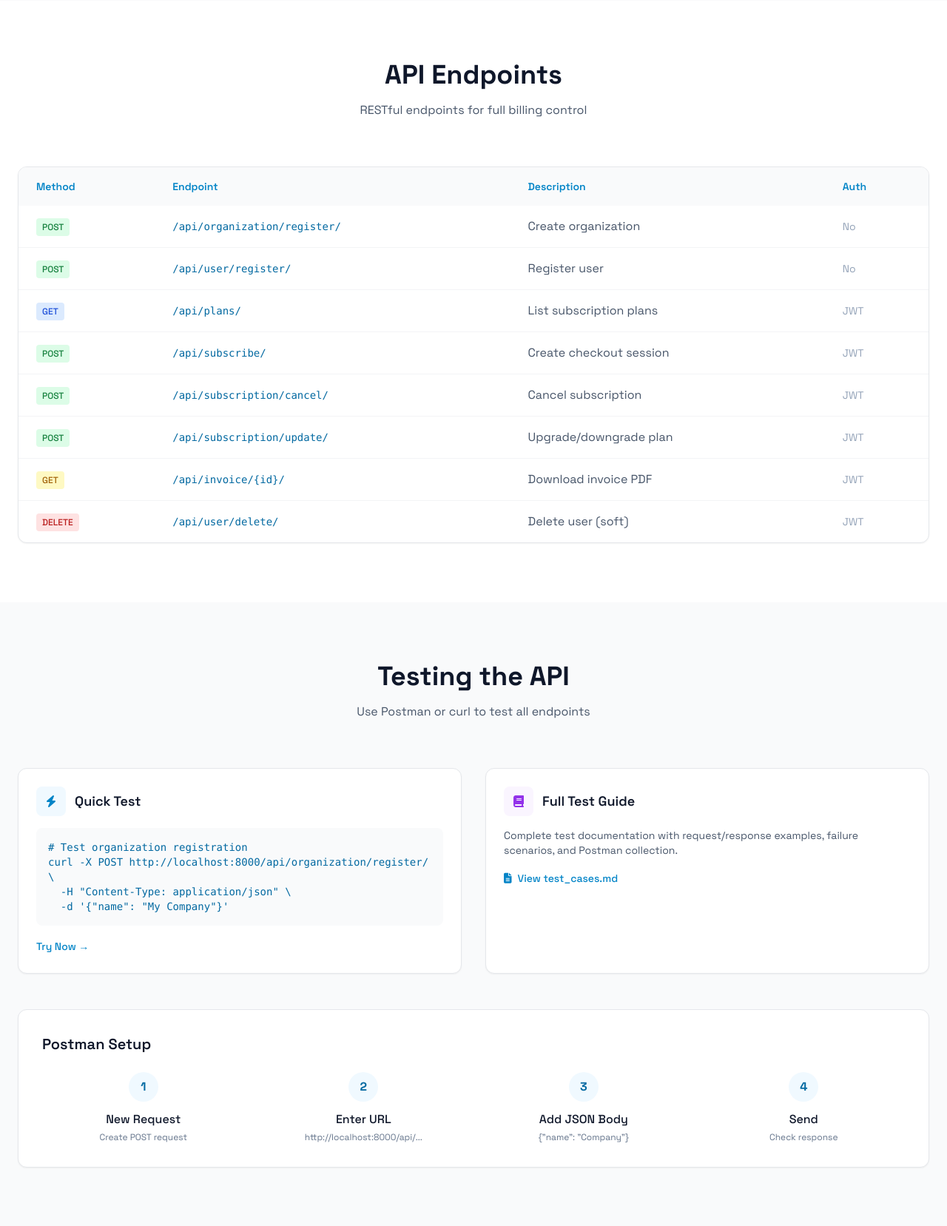
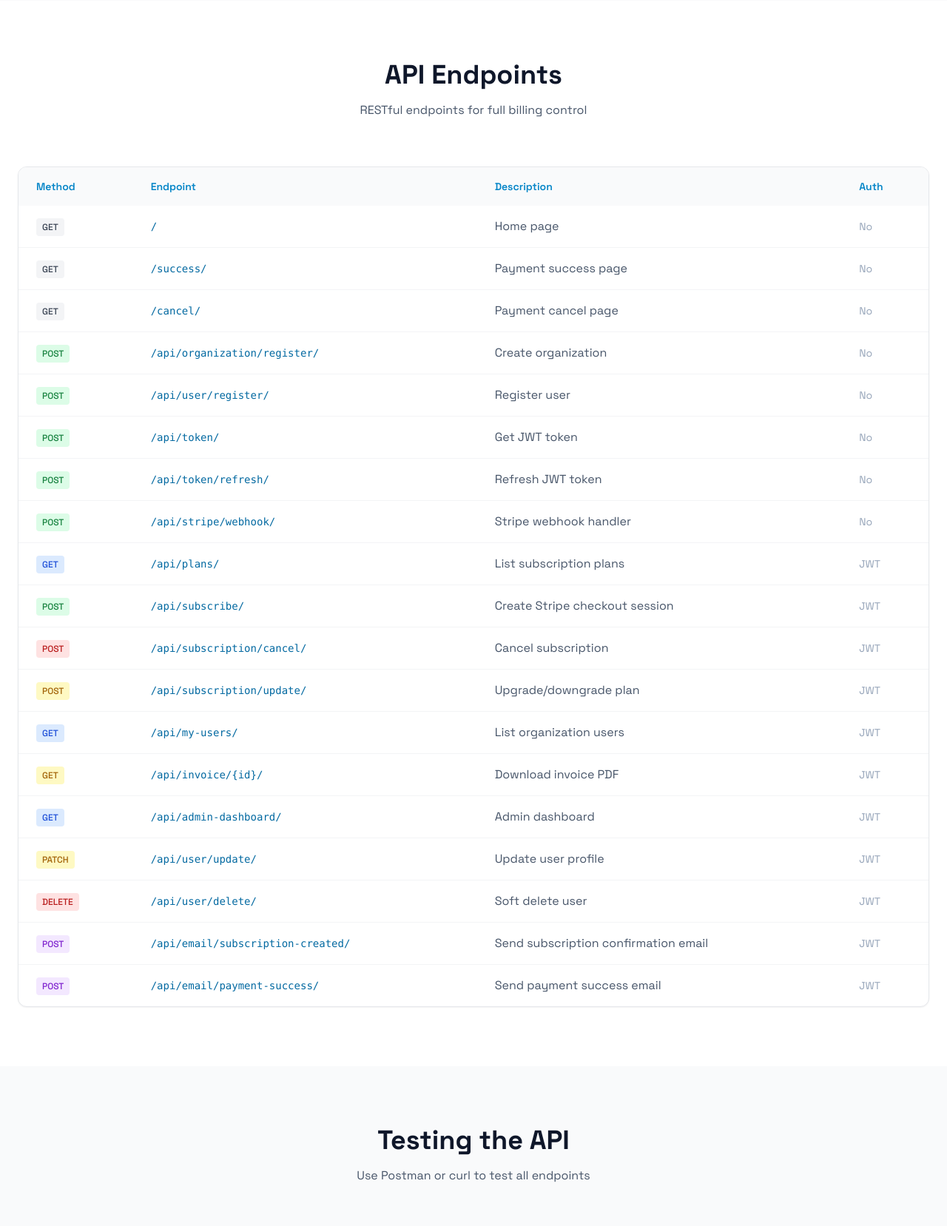
Before and after one commit to Ar-jun-fs9/multi-tenant-saas-billing-system, a Django app: page / in a window 1280 px wide. Shown: the part 1416-3073 px from the top of the page at 74% size. Run offline with Django 5.2, Linux system fonts and the light colour scheme; some libraries are stand-ins or nearby versions.

Commit message:
added missing endpoint in home page and added render live url in readme

```diff
--- a/templates/homepage.html
+++ b/templates/homepage.html
@@ -146,7 +146,7 @@
             <i class="fas fa-play mr-2"></i>Test API
           </a>
           <a
-            href="https://github.com"
+            href="https://github.com/Ar-jun-fs9/multi-tenant-saas-billing-system"
             target="_blank"
             class="inline-flex items-center justify-center bg-slate-100 border border-slate-200 text-slate-700 px-8 py-4 rounded-lg font-semibold hover:bg-slate-200 transition"
           >
@@ -307,146 +307,156 @@
       </p>
     </div>
 
-        <div
-          class="bg-white border border-gray-200 rounded-xl overflow-hidden shadow-sm"
-        >
+    <div class="bg-white border border-gray-200 rounded-xl overflow-hidden shadow-sm">
       <div class="overflow-x-auto">
         <table class="w-full">
+
           <thead class="bg-gray-50">
             <tr>
-                  <th
-                    class="px-6 py-4 text-left text-sm font-semibold text-brand-500"
-                  >
-                    Method
-                  </th>
-                  <th
-                    class="px-6 py-4 text-left text-sm font-semibold text-brand-500"
-                  >
-                    Endpoint
-                  </th>
-                  <th
-                    class="px-6 py-4 text-left text-sm font-semibold text-brand-500"
-                  >
-                    Description
-                  </th>
-                  <th
-                    class="px-6 py-4 text-left text-sm font-semibold text-brand-500"
-                  >
-                    Auth
-                  </th>
+              <th class="px-6 py-4 text-left text-sm font-semibold text-brand-500">Method</th>
+              <th class="px-6 py-4 text-left text-sm font-semibold text-brand-500">Endpoint</th>
+              <th class="px-6 py-4 text-left text-sm font-semibold text-brand-500">Description</th>
+              <th class="px-6 py-4 text-left text-sm font-semibold text-brand-500">Auth</th>
             </tr>
           </thead>
+
           <tbody class="divide-y divide-gray-100">
+
+            <!-- PUBLIC -->
             <tr class="hover:bg-gray-50">
-                  <td class="px-6 py-4">
-                    <span
-                      class="px-2 py-1 bg-green-100 text-green-700 text-xs rounded font-medium"
-                      >POST</span
-                    >
-                  </td>
-                  <td class="px-6 py-4 font-mono text-sm text-brand-600">
-                    /api/organization/register/
-                  </td>
+              <td class="px-6 py-4"><span class="px-2 py-1 bg-gray-100 text-gray-700 text-xs rounded font-medium">GET</span></td>
+              <td class="px-6 py-4 font-mono text-sm text-brand-600">/</td>
+              <td class="px-6 py-4 text-slate-600">Home page</td>
+              <td class="px-6 py-4 text-slate-400 text-sm">No</td>
+            </tr>
+
+            <tr class="hover:bg-gray-50">
+              <td class="px-6 py-4"><span class="px-2 py-1 bg-gray-100 text-gray-700 text-xs rounded font-medium">GET</span></td>
+              <td class="px-6 py-4 font-mono text-sm text-brand-600">/success/</td>
+              <td class="px-6 py-4 text-slate-600">Payment success page</td>
+              <td class="px-6 py-4 text-slate-400 text-sm">No</td>
+            </tr>
+
+            <tr class="hover:bg-gray-50">
+              <td class="px-6 py-4"><span class="px-2 py-1 bg-gray-100 text-gray-700 text-xs rounded font-medium">GET</span></td>
+              <td class="px-6 py-4 font-mono text-sm text-brand-600">/cancel/</td>
+              <td class="px-6 py-4 text-slate-600">Payment cancel page</td>
+              <td class="px-6 py-4 text-slate-400 text-sm">No</td>
+            </tr>
+
+            <tr class="hover:bg-gray-50">
+              <td class="px-6 py-4"><span class="px-2 py-1 bg-green-100 text-green-700 text-xs rounded font-medium">POST</span></td>
+              <td class="px-6 py-4 font-mono text-sm text-brand-600">/api/organization/register/</td>
               <td class="px-6 py-4 text-slate-600">Create organization</td>
               <td class="px-6 py-4 text-slate-400 text-sm">No</td>
             </tr>
+
             <tr class="hover:bg-gray-50">
-                  <td class="px-6 py-4">
-                    <span
-                      class="px-2 py-1 bg-green-100 text-green-700 text-xs rounded font-medium"
-                      >POST</span
-                    >
-                  </td>
-                  <td class="px-6 py-4 font-mono text-sm text-brand-600">
-                    /api/user/register/
-                  </td>
+              <td class="px-6 py-4"><span class="px-2 py-1 bg-green-100 text-green-700 text-xs rounded font-medium">POST</span></td>
+              <td class="px-6 py-4 font-mono text-sm text-brand-600">/api/user/register/</td>
               <td class="px-6 py-4 text-slate-600">Register user</td>
               <td class="px-6 py-4 text-slate-400 text-sm">No</td>
             </tr>
+
             <tr class="hover:bg-gray-50">
-                  <td class="px-6 py-4">
-                    <span
-                      class="px-2 py-1 bg-blue-100 text-blue-700 text-xs rounded font-medium"
-                      >GET</span
-                    >
-                  </td>
-                  <td class="px-6 py-4 font-mono text-sm text-brand-600">
-                    /api/plans/
-                  </td>
-                  <td class="px-6 py-4 text-slate-600">
-                    List subscription plans
-                  </td>
+              <td class="px-6 py-4"><span class="px-2 py-1 bg-green-100 text-green-700 text-xs rounded font-medium">POST</span></td>
+              <td class="px-6 py-4 font-mono text-sm text-brand-600">/api/token/</td>
+              <td class="px-6 py-4 text-slate-600">Get JWT token</td>
+              <td class="px-6 py-4 text-slate-400 text-sm">No</td>
+            </tr>
+
+            <tr class="hover:bg-gray-50">
+              <td class="px-6 py-4"><span class="px-2 py-1 bg-green-100 text-green-700 text-xs rounded font-medium">POST</span></td>
+              <td class="px-6 py-4 font-mono text-sm text-brand-600">/api/token/refresh/</td>
+              <td class="px-6 py-4 text-slate-600">Refresh JWT token</td>
+              <td class="px-6 py-4 text-slate-400 text-sm">No</td>
+            </tr>
+
+            <tr class="hover:bg-gray-50">
+              <td class="px-6 py-4"><span class="px-2 py-1 bg-green-100 text-green-700 text-xs rounded font-medium">POST</span></td>
+              <td class="px-6 py-4 font-mono text-sm text-brand-600">/api/stripe/webhook/</td>
+              <td class="px-6 py-4 text-slate-600">Stripe webhook handler</td>
+              <td class="px-6 py-4 text-slate-400 text-sm">No</td>
+            </tr>
+
+            <!-- PROTECTED -->
+            <tr class="hover:bg-gray-50">
+              <td class="px-6 py-4"><span class="px-2 py-1 bg-blue-100 text-blue-700 text-xs rounded font-medium">GET</span></td>
+              <td class="px-6 py-4 font-mono text-sm text-brand-600">/api/plans/</td>
+              <td class="px-6 py-4 text-slate-600">List subscription plans</td>
               <td class="px-6 py-4 text-slate-400 text-sm">JWT</td>
             </tr>
+
             <tr class="hover:bg-gray-50">
-                  <td class="px-6 py-4">
-                    <span
-                      class="px-2 py-1 bg-green-100 text-green-700 text-xs rounded font-medium"
-                      >POST</span
-                    >
-                  </td>
-                  <td class="px-6 py-4 font-mono text-sm text-brand-600">
-                    /api/subscribe/
-                  </td>
-                  <td class="px-6 py-4 text-slate-600">
-                    Create checkout session
-                  </td>
+              <td class="px-6 py-4"><span class="px-2 py-1 bg-green-100 text-green-700 text-xs rounded font-medium">POST</span></td>
+              <td class="px-6 py-4 font-mono text-sm text-brand-600">/api/subscribe/</td>
+              <td class="px-6 py-4 text-slate-600">Create Stripe checkout session</td>
               <td class="px-6 py-4 text-slate-400 text-sm">JWT</td>
             </tr>
+
             <tr class="hover:bg-gray-50">
-                  <td class="px-6 py-4">
-                    <span
-                      class="px-2 py-1 bg-green-100 text-green-700 text-xs rounded font-medium"
-                      >POST</span
-                    >
-                  </td>
-                  <td class="px-6 py-4 font-mono text-sm text-brand-600">
-                    /api/subscription/cancel/
-                  </td>
+              <td class="px-6 py-4"><span class="px-2 py-1 bg-red-100 text-red-700 text-xs rounded font-medium">POST</span></td>
+              <td class="px-6 py-4 font-mono text-sm text-brand-600">/api/subscription/cancel/</td>
               <td class="px-6 py-4 text-slate-600">Cancel subscription</td>
               <td class="px-6 py-4 text-slate-400 text-sm">JWT</td>
             </tr>
+
             <tr class="hover:bg-gray-50">
-                  <td class="px-6 py-4">
-                    <span
-                      class="px-2 py-1 bg-green-100 text-green-700 text-xs rounded font-medium"
-                      >POST</span
-                    >
-                  </td>
-                  <td class="px-6 py-4 font-mono text-sm text-brand-600">
-                    /api/subscription/update/
-                  </td>
-                  <td class="px-6 py-4 text-slate-600">
-                    Upgrade/downgrade plan
-                  </td>
+              <td class="px-6 py-4"><span class="px-2 py-1 bg-yellow-100 text-yellow-700 text-xs rounded font-medium">POST</span></td>
+              <td class="px-6 py-4 font-mono text-sm text-brand-600">/api/subscription/update/</td>
+              <td class="px-6 py-4 text-slate-600">Upgrade/downgrade plan</td>
               <td class="px-6 py-4 text-slate-400 text-sm">JWT</td>
             </tr>
+
             <tr class="hover:bg-gray-50">
-                  <td class="px-6 py-4">
-                    <span
-                      class="px-2 py-1 bg-yellow-100 text-yellow-700 text-xs rounded font-medium"
-                      >GET</span
-                    >
-                  </td>
-                  <td class="px-6 py-4 font-mono text-sm text-brand-600">
-                    /api/invoice/{id}/
-                  </td>
+              <td class="px-6 py-4"><span class="px-2 py-1 bg-blue-100 text-blue-700 text-xs rounded font-medium">GET</span></td>
+              <td class="px-6 py-4 font-mono text-sm text-brand-600">/api/my-users/</td>
+              <td class="px-6 py-4 text-slate-600">List organization users</td>
+              <td class="px-6 py-4 text-slate-400 text-sm">JWT</td>
+            </tr>
+
+            <tr class="hover:bg-gray-50">
+              <td class="px-6 py-4"><span class="px-2 py-1 bg-yellow-100 text-yellow-700 text-xs rounded font-medium">GET</span></td>
+              <td class="px-6 py-4 font-mono text-sm text-brand-600">/api/invoice/{id}/</td>
               <td class="px-6 py-4 text-slate-600">Download invoice PDF</td>
               <td class="px-6 py-4 text-slate-400 text-sm">JWT</td>
             </tr>
+
             <tr class="hover:bg-gray-50">
-                  <td class="px-6 py-4">
-                    <span
-                      class="px-2 py-1 bg-red-100 text-red-700 text-xs rounded font-medium"
-                      >DELETE</span
-                    >
-                  </td>
-                  <td class="px-6 py-4 font-mono text-sm text-brand-600">
-                    /api/user/delete/
-                  </td>
-                  <td class="px-6 py-4 text-slate-600">Delete user (soft)</td>
+              <td class="px-6 py-4"><span class="px-2 py-1 bg-blue-100 text-blue-700 text-xs rounded font-medium">GET</span></td>
+              <td class="px-6 py-4 font-mono text-sm text-brand-600">/api/admin-dashboard/</td>
+              <td class="px-6 py-4 text-slate-600">Admin dashboard</td>
               <td class="px-6 py-4 text-slate-400 text-sm">JWT</td>
             </tr>
+
+            <tr class="hover:bg-gray-50">
+              <td class="px-6 py-4"><span class="px-2 py-1 bg-yellow-100 text-yellow-700 text-xs rounded font-medium">PATCH</span></td>
+              <td class="px-6 py-4 font-mono text-sm text-brand-600">/api/user/update/</td>
+              <td class="px-6 py-4 text-slate-600">Update user profile</td>
+              <td class="px-6 py-4 text-slate-400 text-sm">JWT</td>
+            </tr>
+
+            <tr class="hover:bg-gray-50">
+              <td class="px-6 py-4"><span class="px-2 py-1 bg-red-100 text-red-700 text-xs rounded font-medium">DELETE</span></td>
+              <td class="px-6 py-4 font-mono text-sm text-brand-600">/api/user/delete/</td>
+              <td class="px-6 py-4 text-slate-600">Soft delete user</td>
+              <td class="px-6 py-4 text-slate-400 text-sm">JWT</td>
+            </tr>
+
+            <tr class="hover:bg-gray-50">
+              <td class="px-6 py-4"><span class="px-2 py-1 bg-purple-100 text-purple-700 text-xs rounded font-medium">POST</span></td>
+              <td class="px-6 py-4 font-mono text-sm text-brand-600">/api/email/subscription-created/</td>
+              <td class="px-6 py-4 text-slate-600">Send subscription confirmation email</td>
+              <td class="px-6 py-4 text-slate-400 text-sm">JWT</td>
+            </tr>
+
+            <tr class="hover:bg-gray-50">
+              <td class="px-6 py-4"><span class="px-2 py-1 bg-purple-100 text-purple-700 text-xs rounded font-medium">POST</span></td>
+              <td class="px-6 py-4 font-mono text-sm text-brand-600">/api/email/payment-success/</td>
+              <td class="px-6 py-4 text-slate-600">Send payment success email</td>
+              <td class="px-6 py-4 text-slate-400 text-sm">JWT</td>
+            </tr>
+
           </tbody>
         </table>
       </div>
```
Also changed, not shown: README.md. Lines whose indentation alone changed are shown as unchanged.
